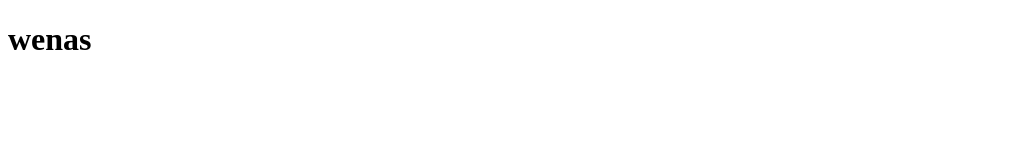
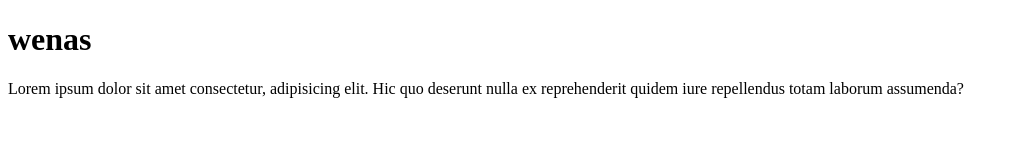
Before and after one commit to mauricio1108/class-, a plain HTML site: page index.html in a window 1280 px wide. Shown: the whole page, without its empty margins (0-1018 px from the left). Drawn offline with Linux system fonts and the light colour scheme.

Commit message:
se agrego lorem

```diff
--- a/index.html
+++ b/index.html
@@ -8,5 +8,7 @@
 </head>
 <body>
     <h1>wenas </h1>
+
+    <p>Lorem ipsum dolor sit amet consectetur, adipisicing elit. Hic quo deserunt nulla ex reprehenderit quidem iure repellendus totam laborum assumenda?</p>
 </body>
 </html>
```
